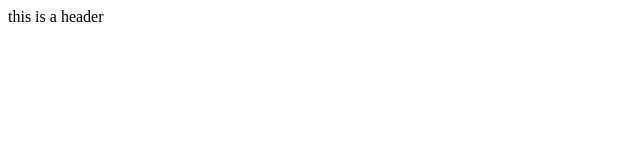
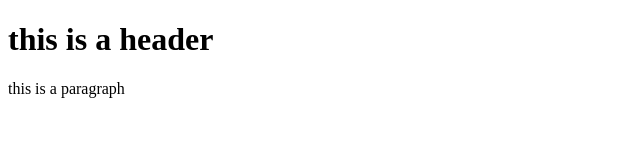
Before and after one commit to thisisyak/git-test, a plain HTML site: page index.html in a window 1280 px wide. Shown: the whole page, without its empty margins (0-640 px from the left). Drawn offline with Linux system fonts and the light colour scheme.

Commit message:
Second comit

```diff
--- a/index.html
+++ b/index.html
@@ -6,6 +6,7 @@
     <title>Document</title>
   </head>
   <body>
-    <hi> this is a header</hi>
+    <h1> this is a header</h1>
+    <p>this is a paragraph</p>
   </body>
   </html>
```
